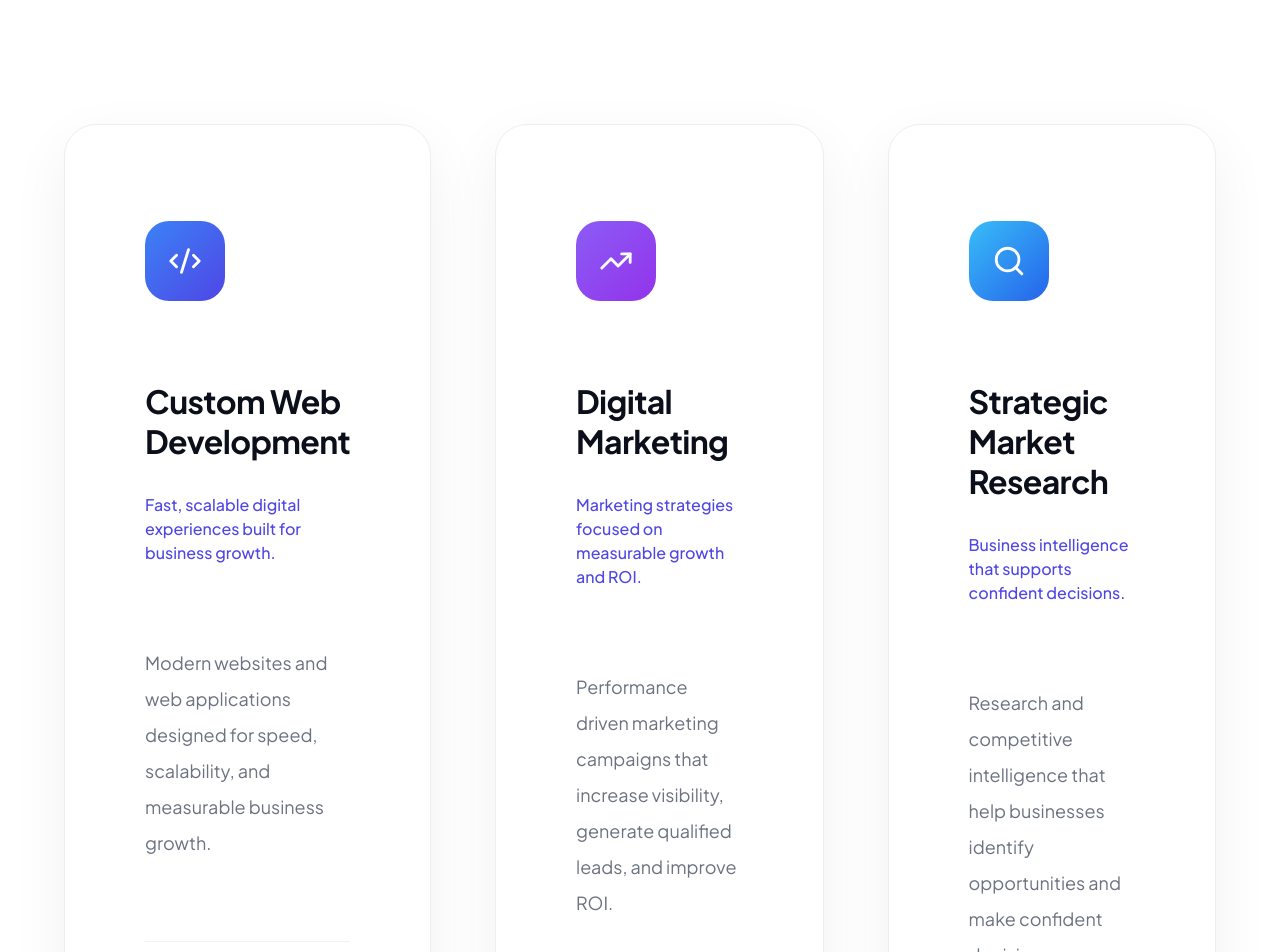
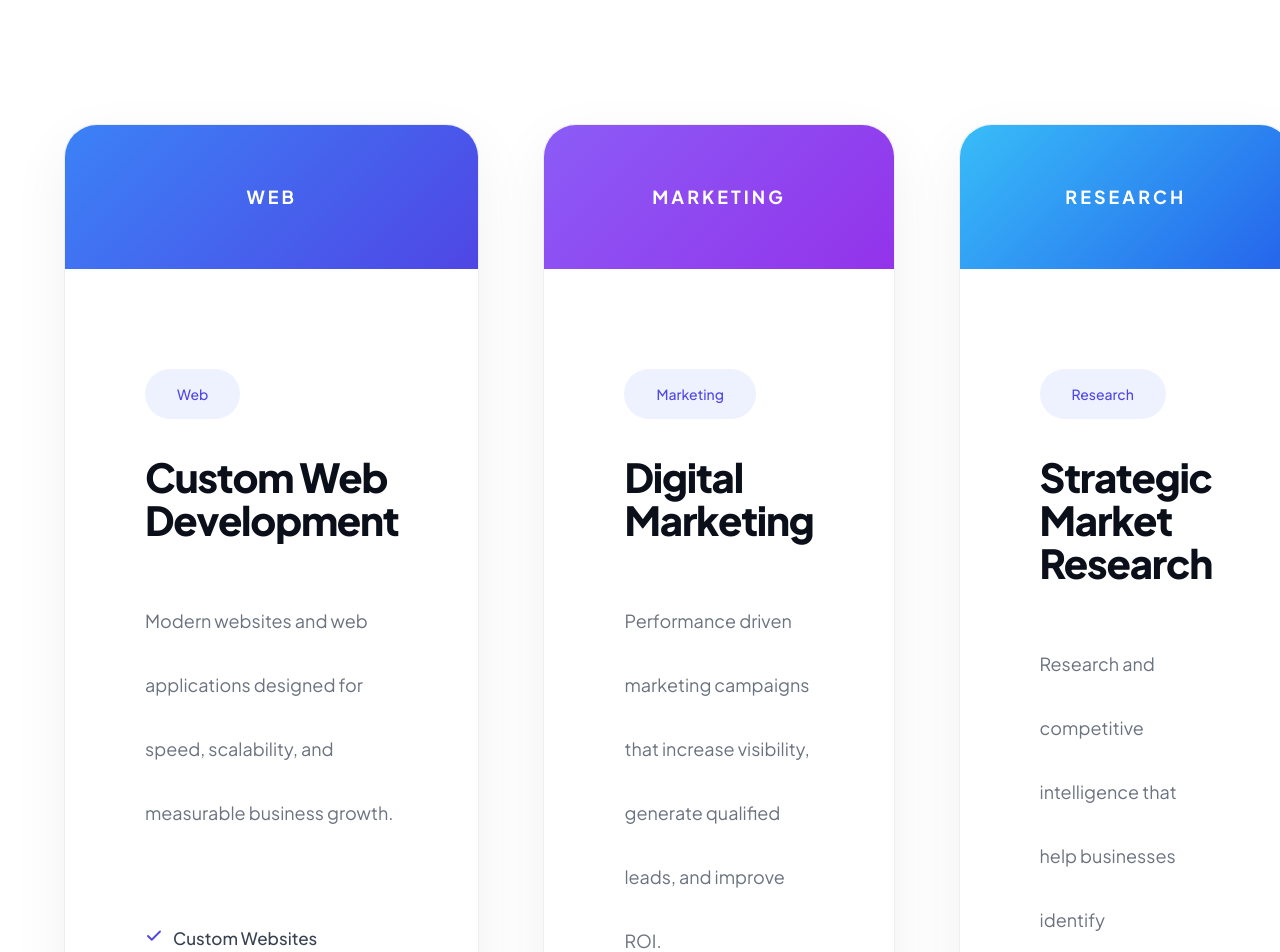
Before and after one commit to rahulmann212-del/digitalhub, a Next.js app: page / in a window 1280 px wide. Shown: the part 2280-3232 px from the top of the page. Built offline with nearby package versions, Linux system fonts and the light colour scheme.

Commit message:
Improve service cards

```diff
--- a/components/sections/home/ServicesOverview.tsx
+++ b/components/sections/home/ServicesOverview.tsx
@@ -71,40 +71,47 @@ function ServiceCard({ service, index }: ServiceCardProps) {
 
       {/* ── Icon container ── */}
       <div
-        className="flex h-20 w-20 shrink-0 items-center justify-center rounded-xl text-white"
-        style={{ background: iconGradient }}
-        aria-hidden="true"
-      >
-        <IconComponent size={34} strokeWidth={2} />
-      </div>
-
+  className="absolute left-0 top-0 h-36 w-full rounded-t-[32px]"
+  style={{ background: iconGradient }}
+>
+  <div className="flex h-full items-center justify-center">
+    <span className="text-lg font-bold uppercase tracking-[3px] text-white">
+      {service.shortTitle}
+    </span>
+  </div>
+</div>
+<div className="mt-40">
+  <span className="rounded-full bg-[#EEF2FF] px-4 py-2 text-sm font-medium text-[#4F46E5]">
+    {service.shortTitle}
+  </span>
+</div>
       {/* ── Title ── */}
-      <h3 className="mt-10 text-[32px] leading-tight font-bold leading-tight text-[#0B0F1A]">
+      <h3 className="mt-6 text-[40px] font-extrabold leading-[1.08] tracking-[-0.03em] text-[#0B0F1A]">
         {service.title}
       </h3>
 
       {/* ── Tagline ── */}
-      <p className="mt-4 text-base font-medium text-[#4F46E5]">{service.tagline}</p>
+      {/*<p className="mt-4 text-base font-medium text-[#4F46E5]">{service.tagline}</p>*/}
 
       {/* ── Description ── */}
-      <p className="mt-10 gap-4 text-[18px] leading-9 text-[#6B7280]">
+      <p className="mt-6 text-lg leading-8 text-[#6B7280]">
         {service.description}
       </p>
 
       {/* ── Divider ── */}
-      <div className="mt-10 border-t border-[#F1F3F9]" aria-hidden="true" />
+      {/*<div className="mt-10 border-t border-[#F1F3F9]" aria-hidden="true" />*/}
 
       {/* ── Capabilities list ── */}
       <ul className="mt-10 gap-4 flex flex-1 flex-col gap-2.5" aria-label={`${service.title} capabilities`}>
         {displayCapabilities.map((cap) => (
           <li key={cap} className="flex items-start gap-2.5">
             <Check
-              size={15}
+              size={18}
               strokeWidth={2.5}
               className="mt-0.5 shrink-0 text-[#4F46E5]"
               aria-hidden="true"
             />
-            <span className="text-base text-[#374151]">{cap}</span>
+            <span className="text-[17px] font-medium text-[#374151]">{cap}</span>
           </li>
         ))}
       </ul>
```
